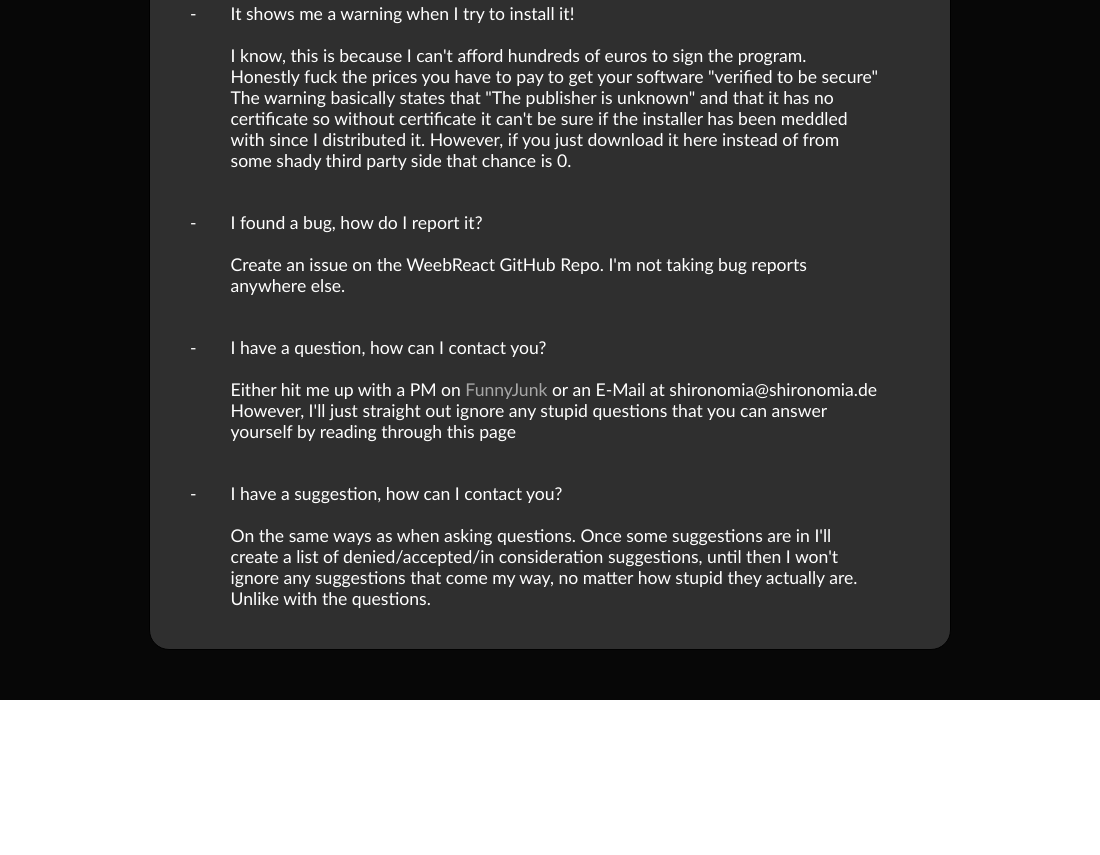
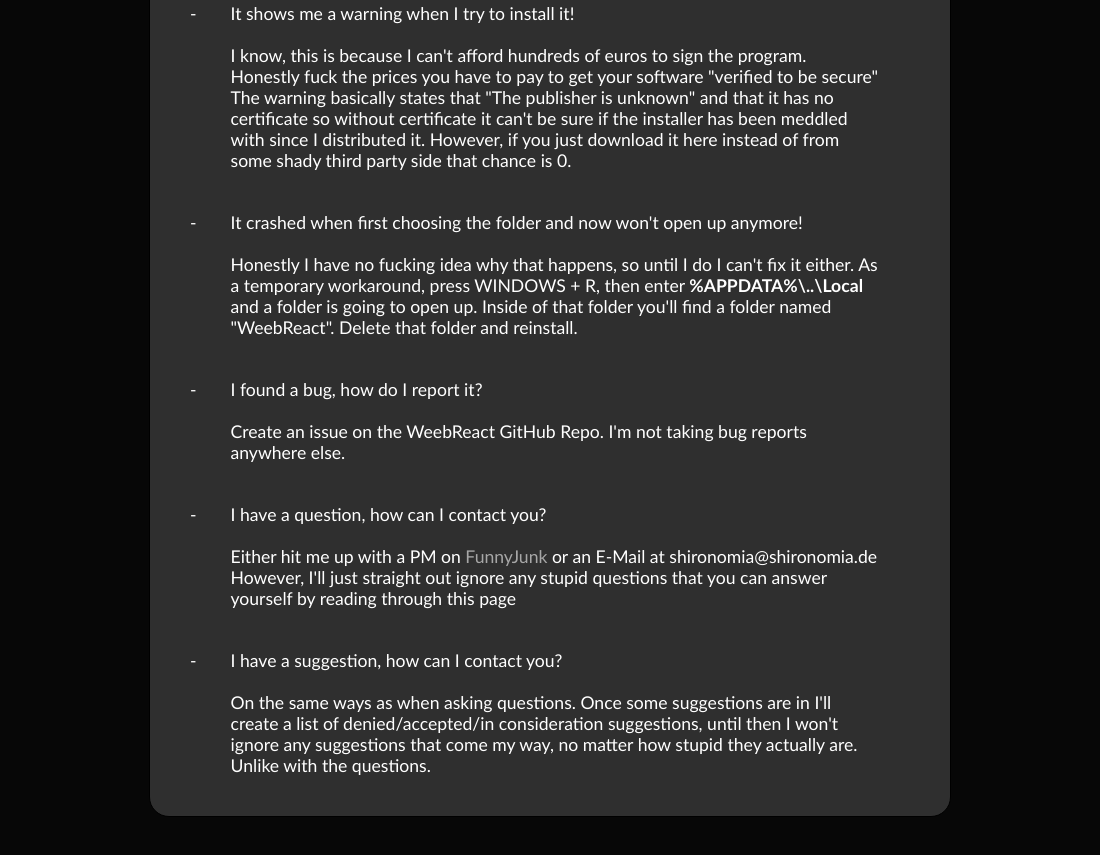
Before and after one commit to Chloe-ko/WeebReact, an Electron app: page docs/index.html in a window 1100 px wide. Shown: the part 1901-2756 px from the top of the page. Before the commit the page ends 2601 px from the top, so only its background shows below. Drawn offline with Linux system fonts and the light colour scheme; no server answers.

Commit message:
Added one more thing into the FAQ

```diff
--- a/docs/index.html
+++ b/docs/index.html
@@ -96,6 +96,10 @@
             </div><br />
             <div class="listcategory">
               <div class="listtag inline">-</div>
+              <div class="listtext inline">It crashed when first choosing the folder and now won't open up anymore!<br /><br />Honestly I have no fucking idea why that happens, so until I do I can't fix it either. As a temporary workaround, press WINDOWS + R, then enter <b>%APPDATA%\..\Local</b> and a folder is going to open up. Inside of that folder you'll find a folder named "WeebReact". Delete that folder and reinstall.</div>
+            </div><br />
+            <div class="listcategory">
+              <div class="listtag inline">-</div>
               <div class="listtext inline">I found a bug, how do I report it?<br /><br />Create an issue on the WeebReact GitHub Repo. I'm not taking bug reports anywhere else.</div>
             </div><br />
             <div class="listcategory">
```
